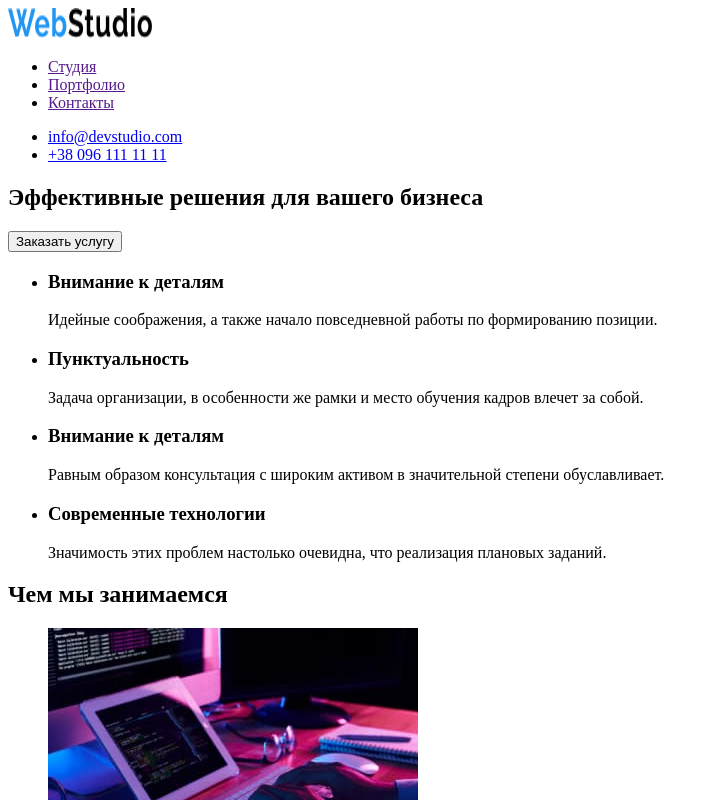
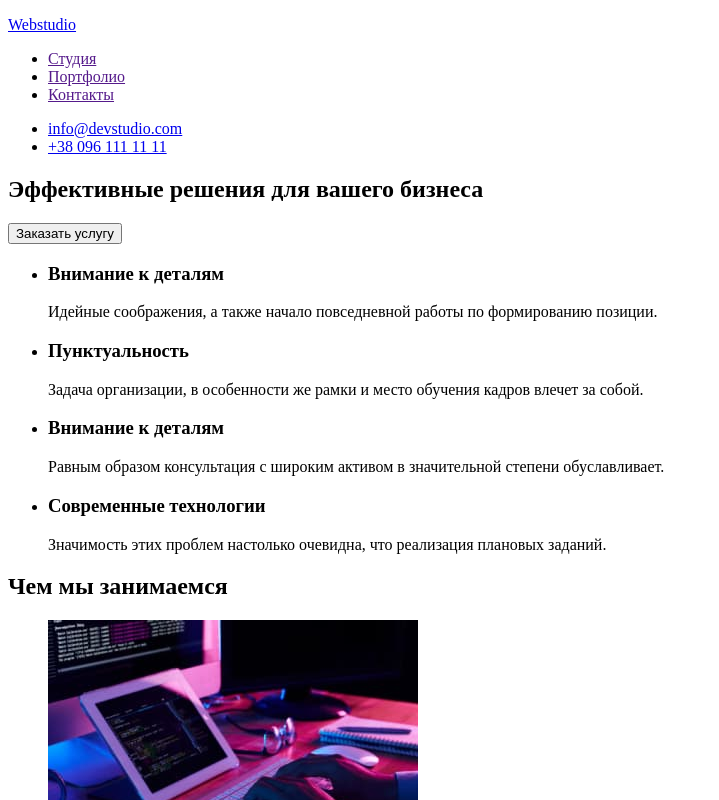
Before and after one commit to YaroslavOnofriichuk/goit-markup-hw-01, a plain HTML site: page index.html in a window 1280 px wide. Shown: the top 800 px of the page, without its empty margins (0-719 px from the left). Drawn offline with Linux system fonts and the light colour scheme.

Commit message:
Перероблене Дз 1

```diff
--- a/index.html
+++ b/index.html
@@ -11,12 +11,7 @@
     <header>
       <nav>
         <a href="./index.html">
-          <img
-            src="./images/webstudio.jpg"
-            alt="лого"
-            width="144"
-            height="30"
-          />
+          <p lang="en">Webstudio</p>
         </a>
         <ul>
           <li><a href="">Студия</a></li>
@@ -36,8 +31,9 @@
         <button type="button">Заказать услугу</button>
       </section>
 
-      <!--Чем мы занимаемся-->
+      <!--Yаши преимущества-->
       <section>
+        <h2 style="display: none">Yаши преимущества</h2>
         <ul>
           <li>
             <h3>Внимание к деталям</h3>
@@ -68,6 +64,10 @@
             </p>
           </li>
         </ul>
+      </section>
+
+      <!--Чем мы занимаемся-->
+      <section>
         <h2>Чем мы занимаемся</h2>
         <ul>
           <li>
@@ -147,10 +147,10 @@
 
     <footer>
       <a href="./index.html">
-        <img src="./images/webstudio.jpg" alt="лого" width="144" height="30" />
+        <p lang="en">Webstudio</p>
       </a>
+      <address>г. Киев, пр-т Леси Украинки, 26</address>
       <ul>
-        <li><address>г. Киев, пр-т Леси Украинки, 26</address></li>
         <li><a href="mailto:info@devstudio.com">info@devstudio.com</a></li>
         <li><a href="tel:+380961111111">+38 096 111 11 11</a></li>
       </ul>
```
